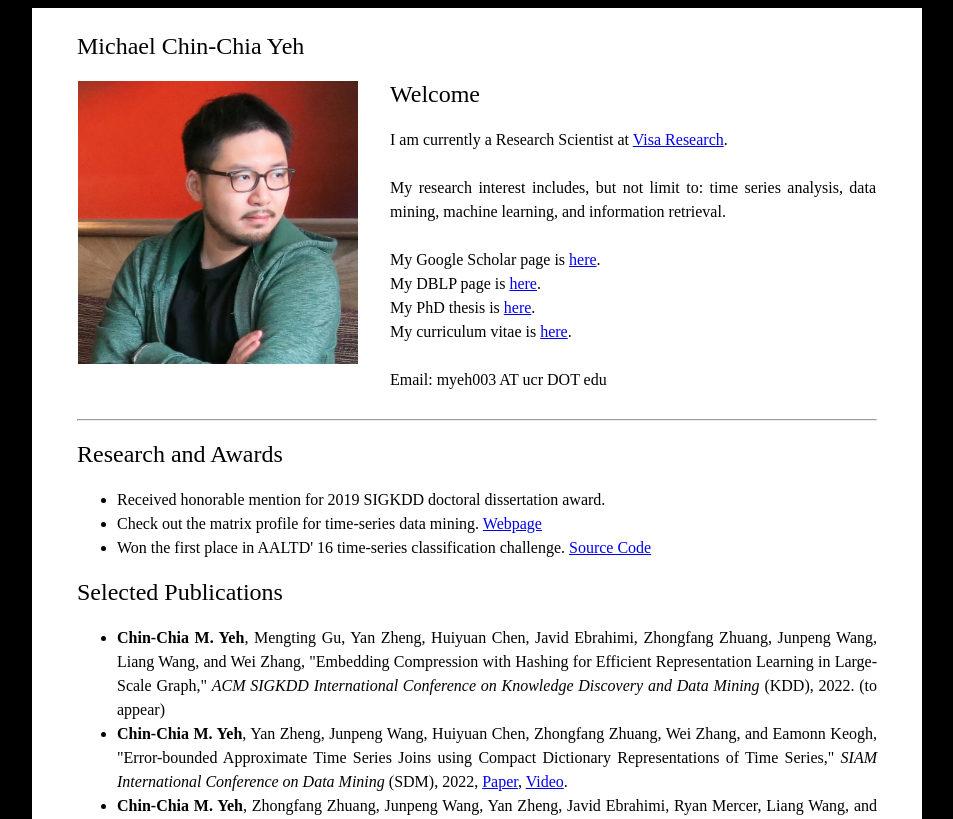
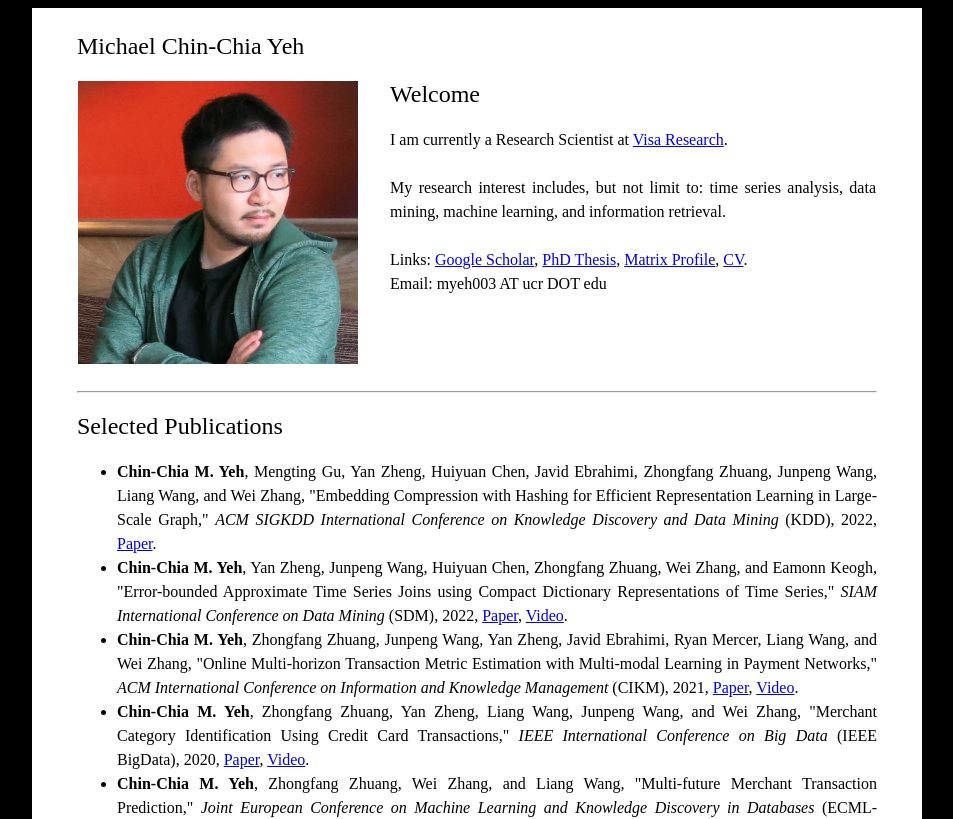
Before and after one commit to mcyeh/mcyeh.github.io, a plain HTML site: page index.html in a window 1280 px wide. Shown: the top 819 px of the page, without its empty margins (163-1116 px from the left). Drawn offline with Linux system fonts and the light colour scheme.

Commit message:
update format and cv

```diff
--- a/index.html
+++ b/index.html
@@ -68,14 +68,12 @@
                         My research interest includes, but not limit to: time series analysis, data mining, machine
                         learning, and information retrieval.<br>
                         <br>
-                        My Google Scholar page is <a href="https://scholar.google.com/citations?hl=en&user=F4d7Sv4AAAAJ"
-                            target="_newtab">here</a>.<br>
-                        My DBLP page is <a href="http://dblp.uni-trier.de/pers/hd/y/Yeh:Chin=Chia_Michael"
-                            target="_newtab">here</a>.<br>
-                        My PhD thesis is <a href="https://arxiv.org/abs/1811.03064" target="_newtab">here</a>.<br>
-                        My curriculum vitae is <a href="cv_michaelYeh.pdf" rel="nofollow" target="_newtab">here</a>.<br>
-
-                        <br>
+                        Links: <a href="https://scholar.google.com/citations?hl=en&user=F4d7Sv4AAAAJ"
+                            target="_newtab">Google
+                            Scholar</a>, <a href="https://arxiv.org/abs/1811.03064" target="_newtab">PhD
+                            Thesis</a>, <a href="http://www.cs.ucr.edu/~eamonn/MatrixProfile.html"
+                            target="_newtab">Matrix Profile</a>, <a href="cv_michaelYeh.pdf" rel="nofollow"
+                            target="_newtab">CV</a>.<br>
                         Email: myeh003 AT ucr DOT edu
                     </p>
                 </td>
@@ -85,22 +83,13 @@
 
         <hr>
 
-        <h2>Research and Awards</h2>
-        <ul>
-            <li>Received honorable mention for 2019 SIGKDD doctoral dissertation award.
-            <li>Check out the matrix profile for time-series data mining.
-                <a href="http://www.cs.ucr.edu/~eamonn/MatrixProfile.html" target="_newtab">Webpage</a>
-            <li>Won the first place in AALTD' 16 time-series classification challenge.
-                <a href="https://github.com/mcyeh/aaltd16_fusion" target="_newtab">Source Code</a>
-        </ul>
-
         <h2>Selected Publications</h2>
         <ul>
             <li> <b>Chin-Chia M. Yeh</b>, Mengting Gu, Yan Zheng, Huiyuan Chen, Javid Ebrahimi, Zhongfang Zhuang,
                 Junpeng Wang, Liang Wang, and Wei Zhang,
                 "Embedding Compression with Hashing for Efficient Representation Learning in Large-Scale Graph,"
                 <i>ACM SIGKDD International Conference on Knowledge Discovery and Data Mining</i> (KDD),
-                2022. (to appear)
+                2022, <a href="http://arxiv.org/abs/2208.05648" target="_newtab">Paper</a>.
             <li> <b>Chin-Chia M. Yeh</b>, Yan Zheng, Junpeng Wang, Huiyuan Chen, Zhongfang Zhuang, Wei Zhang, and Eamonn
                 Keogh,
                 "Error-bounded Approximate Time Series Joins using Compact Dictionary Representations of Time Series,"
@@ -219,7 +208,7 @@
         </ul>
 
         <hr>
-        <p>Last Updated: July 18, 2022</p>
+        <p>Last Updated: August 13, 2022</p>
 
     </body>
 
```
Also changed, not shown: 1 other file.
